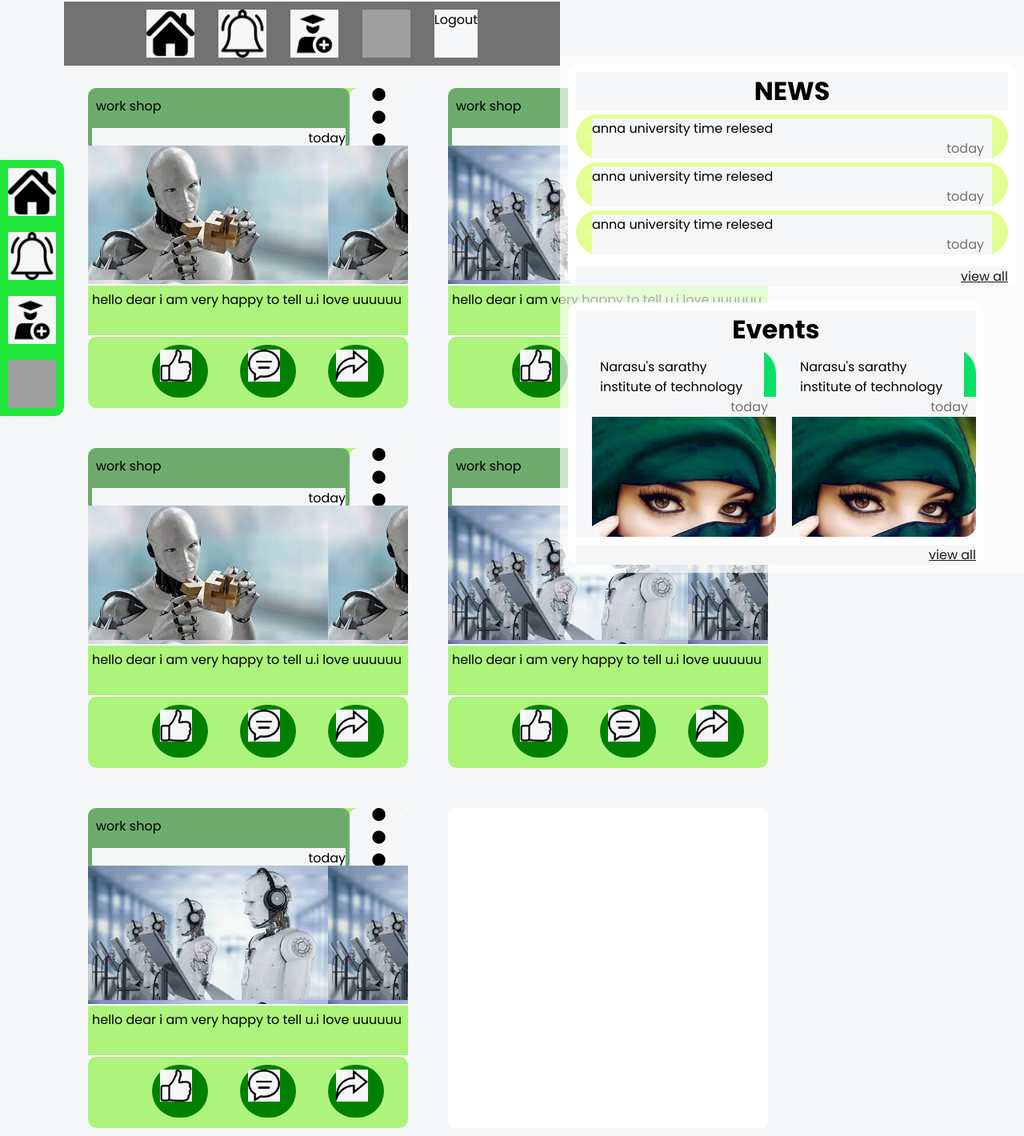
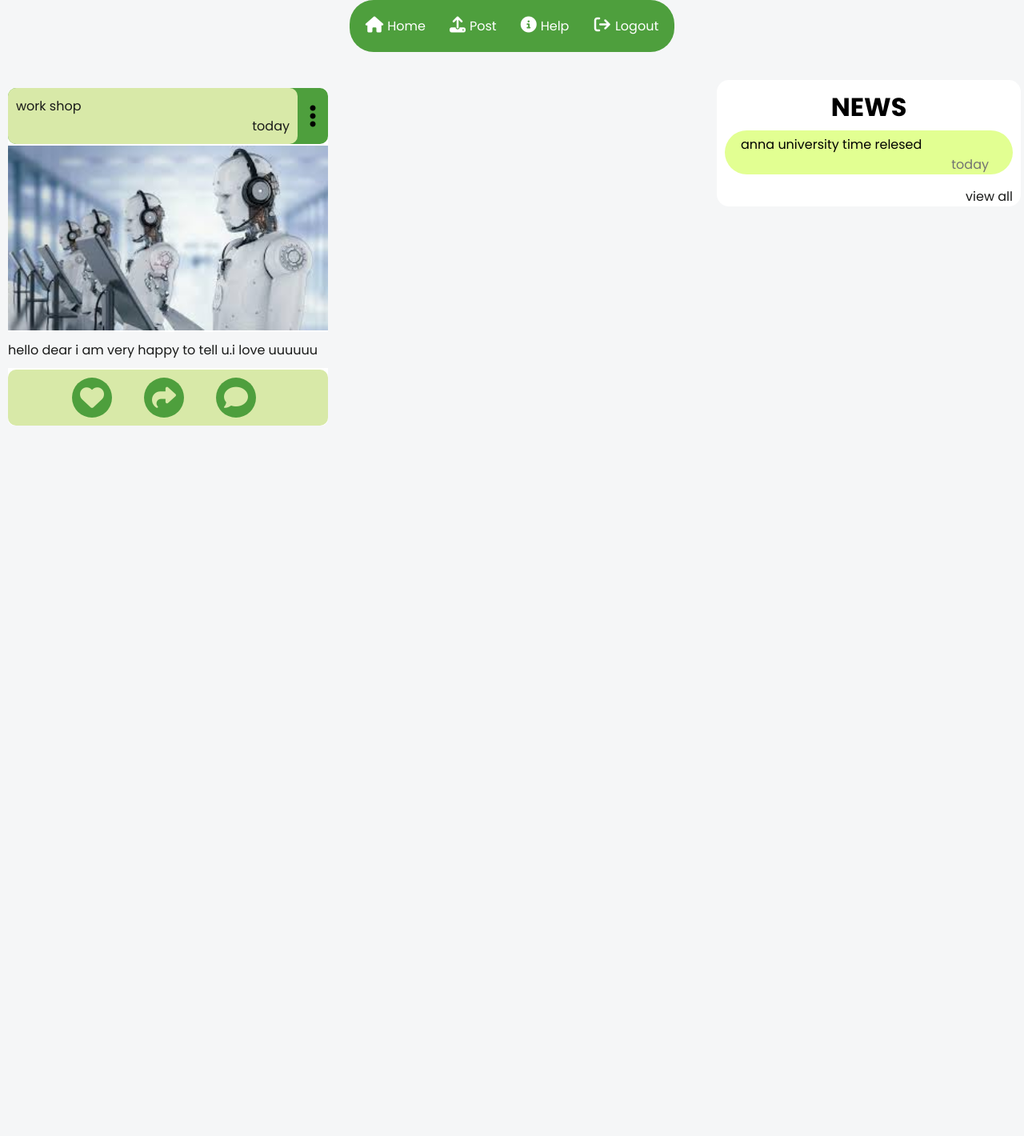
Before and after one commit to nithigd5/students-community, a PHP site: page /views/home.html in a window 1280 px wide. Shown: the whole page at 80% size. After the commit the page ends 532 px from the top, so only its background shows below. Run offline with PHP 8.4, Linux system fonts and the light colour scheme; some libraries are stand-ins or nearby versions; grey boxes are pictures that could not be loaded.

Commit message:
Home UI Updated

```diff
--- a/assets/css/home.css
+++ b/assets/css/home.css
@@ -8,48 +8,16 @@
             border-radius: 15px;
             box-shadow: 4px 4px 10px rgba(0, 0, 0, 0.25);
         }
-        .menu_icons{
-            display: flex;
-            width: auto;
-            gap:20px;
-            border-radius: 0 12px 12px 0;
-            flex-direction: column;
-            padding: 10px 10px 10px;
-            background-color: rgb(33, 232, 59);
-            justify-self: center;
-        }
-        .position{
-            position: fixed;
-            top: 200px;
-            left: 0;
+
+        .containers {
+            display: grid;
+            grid-template-columns: 70% 30%;
+            padding-top: 100px;
         }
 
-        .icon{
-            height: 40px;
-            width: 40px;
-            padding: 10px;
-            background-position: center;
-            background-size: contain;
-        }
-        .home{
-            background-image: url("/assets/icons/home.png");
-        }
-        .prof{
-            background-image: url("/assets/icons/profile.png");
-        }
-        .help{
-            background-image: url("/assets/icons/help.png");
-        }
-        .notification{
-            background-image: url("/assets/icons/notification.png");
-        }
-
-        .nav-icon {
-            display: block;
-            background-position: center;
-            width: 61px;
-            height: 61px;
-            background-size: contain;
+        .icon {
+            font-size: 20px;
+            margin-right: 5px;
         }
 
         .post {
@@ -100,8 +68,9 @@
             top: -20px;
             right: 15px;
         }
+
         /*homepage*/
-.post-title{
+        .post-title {
             display: flex;
             overflow: hidden;
             width: 200px;
@@ -109,28 +78,17 @@
             padding-right: 5px;
             padding-top: 10px;
         }
-.post-img{
+
+        .post-img {
             height: 150px;
             width: 230px;
             background-image: url("/assets/images/profile.jpg");
-    background-size:cover;
+            background-size: cover;
             border-radius: 0px 0px 15px 15px;
 
         }
-.right-container{
-    display:flex;
-    background-color: rgba(255, 255, 255, 0.67);
-    flex-direction: column;
-    gap: 20px;
-    padding: 10px;
-    width: max-content;
-}
-.rposition{
-    position: fixed;
-    right: 0px;
-    top: 70px;
-}
-.event{
+
+        .event {
             display: flex;
             flex-direction: column;
             background-color: white;
@@ -138,153 +96,159 @@
             padding: 10px 10px 10px;
             width: max-content;
         }
-.event-element{
+
+        .event-element {
             display: flex;
             flex-direction: column;
             background-color: #0ae067;
             border-radius: 30px;
             padding-bottom: 5p;
         }
-.event-container{
+
+        .event-container {
             display: flex;
             flex-direction: row;
             gap: 20px;
             padding-left: 20px;
         }
-.view-list{
+
+        .view-list {
             text-align: end;
             font-size: 16px;
             position: relative;
             top: 10px;
             color: var(--text);
         }
-.news-title{
+
+        .news-title {
             height: max-content;
             overflow: hidden;
         }
-.news-subtitle{
+
+        .news-subtitle {
             text-align: end;
             color: #727272;
             padding-right: 10px;
         }
 
-.news{
+        .news {
             display: flex;
             flex-direction: column;
             gap: 5px;
             border-radius: 15px;
-    background-color:white;
-    width: max-content  ;
+            background-color: white;
+            width: max-content;
             padding: 10px;
             height: max-content;
         }
-.news-element{
+
+        .news-element {
             display: flex;
             background-color: #E2FF92;
             flex-direction: column;
             border-radius: 40px;
-    width: 500px;
             height: max-content;
+            width: 320px;
             justify-content: center;
             padding-left: 20px;
             padding-right: 20px;
             padding-top: 5px;
         }
-.post{
+
+        .post {
             height: 100px;
             width: 100px;
             border-radius: 10px;
             background-color: gray;
         }
-/* body container */
-.body-container{
+
+        .top-bar {
+            position: fixed;
+            top: 0px;
+            width: 100%;
             display: flex;
-    flex-direction: column;
-    padding: 10px;
-}
-.top-bar{
-    display: flex;
-    flex-direction: row;
-    width: 600px;
-    background-color: #727272;
-    position: fixed;
-    left: 80px;
-    top: 2px;
-    padding: 10px;
-    gap: 30px;
             justify-content: center;
         }
 
+        .nav-bar {
+            background-color: var(--primary);
+            display: flex;
+            flex-direction: row;
+            justify-content: center;
+            gap: 30px;
+            align-items: center;
+            padding: 20px;
+            width: max-content;
+
+            border-radius: 30px;
+        }
+
+        .nav-bar a {
+            color: white;
+            text-decoration: none;
+        }
+
         /* event updates */
-.updates{
-    width: 800px;
+        .updates {
             background-color: transparent;
             display: grid;
-    grid-template-columns: max-content max-content;
+            grid-template-columns: 1fr 1fr;
             gap: 50px;
             padding: 10px;
-    position: relative;
-    left: 100px;
-    top: 100px;
         }
-.updt-elem{
+
+        .updt-elem {
             width: 400px;
-    height: 400px;
             background-color: white;
             display: flex;
             flex-direction: column;
             border-radius: 8px;
             gap: 2px;
         }
-.elem-top{
+        .post-menu{
+            display: flex;
+            height: 100%;
+            align-items: center;
+            justify-content: center;
+            width: 10%;
+        }
+        .elem-top {
 
             display: flex;
             flex-direction: row;
             height: 70px;
-    background-color: rgb(172, 244, 123);
+            background-color: var(--primary);
             border-radius: 10px;
+        }
+
+        .utitle {
+            display: flex;
+            flex-direction: column;
+            background-color: var(--accent);
+            padding: 10px;
+            border-radius: 10px;
+            width: 90%;
+        }
+        .utitle p{
+            color: var(--text);
+        }
+
+
+        .utime {
+            text-align: end;
+        }
+        .body-img {
+            width: 100%;
+            height: max-content;
 
         }
-.utitle{
+        .body-img img{
+            width: 100%;
+            height: 100%;
+        }
+
+        .elem-bottom {
             display: flex;
-    flex-direction: column;
-    background-color: rgb(109, 171, 109);
-    border-radius: 10px;
-    padding: 5px;
-    height: 70px;
-    width: 90%;
-}
-.ic{
-    background-image: url("/assets/icons/more.png");
-    height: 70px;
-    width: 60px;
-    background-size: contain;
-    padding: 10px;
-    background-repeat: no-repeat;
-    border-radius: 10px;
-}
-.utime{
-    text-align: end;
-}
-.body-img{
-    display: flex;
-    height: 200px;
-    background-image: url("/assets/images/roai.jpg");
-}
-.body-img1{
-    display: flex;
-    height: 200px;
-    background-image: url("/assets/images/roai1.jpg");
-
-}
-.body-msg{
-    height:60px;
-    background-color: rgb(172, 244, 123);
-    padding: 5px;
-}
-.elem-bottom{
-    display: flex;
-    height: 80px;
             flex-direction: row;
             padding-left: 80px;
             padding-right: 20px;
@@ -292,35 +256,30 @@
             padding-bottom: 10px;
             gap: 40px;
             border-radius: 10px;
-    background-color: rgb(172, 244, 123);
+            background-color: var(--accent);
         }
-.b-elem{
-    height: 60px;
-    width: 60px;
+        .body-desc{
+            color:var(--text);
+            background-color: #f5f6f7;
+            padding-top: 10px;
+            padding-bottom: 10px;
+        }
+        .b-elem {
+            height: 50px;
+            width: 50px;
             border-radius: 60px;
-    padding-left: 10px;
-    padding-top: 6px;
-    background-color: green;
+            background-color: var(--primary);
+            display: flex;
+            justify-content: center;
+            align-items: center;
         }
-.like{
-    background-image: url("/assets/icons/like.png");
-    height: 40px;
-    width: 40px;
-    background-size: contain;
+        .post-interaction {
+            font-size: 30px;
+            color: var(--accent);
         }
-.comment{
-    background-image: url("/assets/icons/com.png");
-    height: 40px;
-    width: 40px;
-    background-size: contain;
-}
-.share{
-    background-image: url("/assets/icons/share.png");
-    height: 40px;
-    width: 40px;
-    background-size: contain;
-}
-.user-prof{
+
+
+        .user-prof {
             height: 50px;
             width: 50px;
             border-radius: 50px;
--- a/assets/css/style.css
+++ b/assets/css/style.css
@@ -3,9 +3,10 @@
 
 *, body {
     margin: 0;
+}
+body{
     background-color: #f5f6f7;
 }
-
 
 .register{
     display: flex;
@@ -60,10 +61,11 @@
     display: flex;
     flex-direction: column;
     align-items: center;
+    background-color: inherit;
 }
 .login-input{
     align-self: center;
-    background-color: var(--accent);
+    background-color: #f5f6f7;
     padding: 12px 20px;
     margin:8px 0;
     box-sizing: border-box;
--- a/assets/css/theme.css
+++ b/assets/css/theme.css
@@ -12,3 +12,8 @@
     --text: #191A19;
     --error: red;
 }
+
+a{
+    text-decoration: none;
+    color: var(--text);
+}
--- a/server.js
+++ b/server.js
@@ -8,7 +8,7 @@ const post = require("./routes/post");
 const { sessionConfig } = require('./config/session');
 const userSession = session(sessionConfig);
 app.use(userSession);
-const port = 8080;
+const port = 80;
 
 app.use("/assets",express.static("assets"));
 
@@ -25,6 +25,6 @@ app.get("/home", (req, res)=>{
     res.sendFile(__dirname+"/views/home.html");
 })
 
-app.listen(port, ()=>{
+app.listen(port,'0.0.0.0', ()=>{
     console.log(`Listening at port ${port}`);
 })
--- a/views/home.html
+++ b/views/home.html
@@ -2,138 +2,59 @@
 <html lang="en">
 
 <head>
-    <title>Document</title>
-    <link href="/assets/css/style.css" rel="stylesheet" >
+    <title>Home</title>
+    <link href="/assets/css/style.css" rel="stylesheet">
+    <link rel="stylesheet" href="https://cdnjs.cloudflare.com/ajax/libs/font-awesome/6.1.1/css/all.min.css"
+        integrity="sha512-KfkfwYDsLkIlwQp6LFnl8zNdLGxu9YAA1QvwINks4PhcElQSvqcyVLLD9aMhXd13uQjoXtEKNosOWaZqXgel0g=="
+        crossorigin="anonymous" referrerpolicy="no-referrer" />
 </head>
+
 <body>
+    <div class="top-bar">
+        <div class="nav-bar">
+            <a href="/home"><i class="fa-solid fa-house icon"></i>Home</a>
+            <a href="/post"><i class="fa-solid fa-upload icon"></i>Post</a>
+            <a href="/help"><i class="fa-solid fa-circle-info icon"></i>Help</a>
+            <a href="/logout"><i class="fa-solid fa-arrow-right-from-bracket icon"></i>Logout</a>
+        </div>
+    </div>
+    <div class="containers">
         <div class="updates">
             <div class="updt-elem">
                 <div class="elem-top">
                     <div class="utitle">
-                    <div class="utitle">work shop</div>
-                    <div class="utime">today</div>
+                        <p>work shop</p>
+                        <p class="utime">today</p>
                     </div>
-                <div class="ic"></div>
+                    <div class="post-menu">
+                        <i class="fa-solid fa-ellipsis-vertical fa-2xl"></i>
                     </div>
-            <div class="body-img1"></div>
-            <div class="body-msg">hello dear i am very happy to tell u.i love uuuuuu</div>
+                </div>
+                <div class="body-img">
+                    <img src="/assets/images/roai.jpg">
+                </div>
+                <p class="body-desc">hello dear i am very happy to tell u.i love uuuuuu</p>
                 <div class="elem-bottom">
-                <div class="b-elem"><div class="like"></div></div>
-                <div class="b-elem"><div class="comment"></div></div>
-                <div class="b-elem"><div class="share"></div></div>
+                    <a href="#" class="b-elem"><i class="fa-solid fa-heart post-interaction"></i></a>
+                    <a href="#" class="b-elem"><i class="fa-solid fa-share post-interaction"></i></a>
+                    <a href="#" class="b-elem"><i class="fa-solid fa-comment post-interaction"></i></a>
                 </div>
             </div>
 
-        <div class="updt-elem">
-            <div class="elem-top">
-                <div class="utitle">
-                    <div class="utitle">work shop</div>
-                    <div class="utime">today</div>
         </div>
-                <div class="ic"></div>
-            </div>
-            <div class="body-img"></div>
-            <div class="body-msg">hello dear i am very happy to tell u.i love uuuuuu</div>
-            <div class="elem-bottom">
-                <div class="b-elem"><div class="like"></div></div>
-                <div class="b-elem"><div class="comment"></div></div>
-                <div class="b-elem"><div class="share"></div></div>
-            </div>
-        </div>
-
-        <div class="updt-elem">
-            <div class="elem-top">
-                <div class="utitle">
-                    <div class="utitle">work shop</div>
-                    <div class="utime">today</div>
-                </div>
-                <div class="ic"></div>
-            </div>
-            <div class="body-img1"></div>
-            <div class="body-msg">hello dear i am very happy to tell u.i love uuuuuu</div>
-            <div class="elem-bottom">
-                <div class="b-elem"><div class="like"></div></div>
-                <div class="b-elem"><div class="comment"></div></div>
-                <div class="b-elem"><div class="share"></div></div>
-            </div>
-        </div>
-
-        <div class="updt-elem">
-            <div class="elem-top">
-                <div class="utitle">
-                    <div class="utitle">work shop</div>
-                    <div class="utime">today</div>
-                </div>
-                <div class="ic"></div>
-            </div>
-            <div class="body-img"></div>
-            <div class="body-msg">hello dear i am very happy to tell u.i love uuuuuu</div>
-            <div class="elem-bottom">
-                <div class="b-elem"><div class="like"></div></div>
-                <div class="b-elem"><div class="comment"></div></div>
-                <div class="b-elem"><div class="share"></div></div>
-            </div>
-        </div>
-
-        <div class="updt-elem">
-            <div class="elem-top">
-                <div class="utitle">
-                    <div class="utitle">work shop</div>
-                    <div class="utime">today</div>
-                </div>
-                <div class="ic"></div>
-            </div>
-            <div class="body-img"></div>
-            <div class="body-msg">hello dear i am very happy to tell u.i love uuuuuu</div>
-            <div class="elem-bottom">
-                <div class="b-elem"><div class="like"></div></div>
-                <div class="b-elem"><div class="comment"></div></div>
-                <div class="b-elem"><div class="share"></div></div>
-            </div>
-        </div>
-
-        <div class="updt-elem"></div>
-    </div>
-    <div class="menu_icons position">
-        <div class="icon home"></div>
-        <div class="icon notification"></div>
-        <div class="icon prof"></div>
-        <div class="icon help"></div>
-    </div>
-    <div class="body-container">
-        <div class="top-bar">
-            <div class="icon home"></div>
-            <div class="icon notification"></div>
-            <div class="icon prof"></div>
-            <div class="icon help"></div>
-            <div>Logout</div>
-        </div>
-
-         <div class="right-container rposition">
+        <div class="container">
             <div class="news">
                 <h1 style="text-align: center;">NEWS</h1>
                 <div class="news-element">
                     <div class="news-title">anna university time relesed</div>
                     <div class="news-subtitle">today</div>
                 </div>
-                <div class="news-element">
-                    <div class="news-title">anna university time relesed</div>
-                    <div class="news-subtitle">today</div>
-                </div>
-                <div class="news-element">
-                    <div class="news-title">anna university time relesed</div>
-                    <div class="news-subtitle">today</div>
-                </div>
+
                 <a href="#" class="view-list">view all</a>
             </div>
-            <div class="event">
+            <!-- <div class="event">
                 <h1 style="text-align: center;">Events</h1>
                 <div class="event-container">
-                    <div class="event-element">
-                        <div class="post-title">Narasu's sarathy institute of technology</div>
-                        <div class="news-subtitle">today</div>
-                        <div class="post-img"></div>
-                    </div>
                     <div class="event-element">
                         <div class="post-title">Narasu's sarathy institute of technology</div>
                         <div class="news-subtitle">today</div>
@@ -142,45 +63,10 @@
 
                 </div>
                 <a href="#" class="view-list">view all</a>
-            </div>
+            </div> -->
         </div>
     </div>
     <style>
-
-        /* .menu_icons{
-            display: flex;
-            width: auto;
-            gap:20px;
-            border-radius: 0 12px 12px 0;
-            flex-direction: column;
-            padding: 10px 10px 10px;
-            background-color: rgb(33, 232, 59);
-            justify-self: center;
-        }
-        .icon{
-            height: 40px;
-            width: 40px;
-            padding: 10px;
-            background-position: center;
-            background-size: contain;
-        }
-        .home{
-            background-image: url("assets/icons/home.png");
-        }
-        .prof{
-            background-image: url("assets/icons/profile.png");
-        }
-        .help{
-            background-image: url("assets/icons/help.png");
-        }
-        .notification{
-            background-image: url("assets/icons/notification.png");
-        }
-        .position{
-            position: fixed;
-            top: 200px;
-            left: 0;
-        } */
     </style>
 </body>
 
--- a/views/register.html
+++ b/views/register.html
@@ -64,7 +64,7 @@
                 </div>
                 <div class="form-input">
                     <input class="login-input" type="password" name="password2" id="password2"
-                        placeholder="Password" required>
+                        placeholder="Password Again" required>
                     <span class="error"></span>
                 </div>
                 <br>
```
Lines whose indentation alone changed are shown as unchanged.
